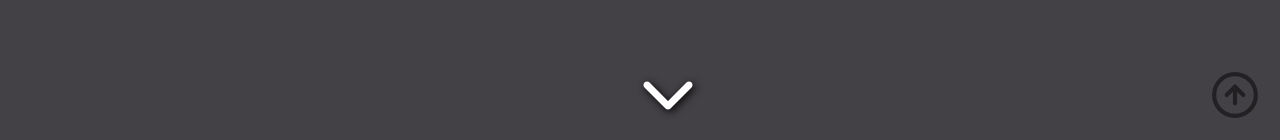
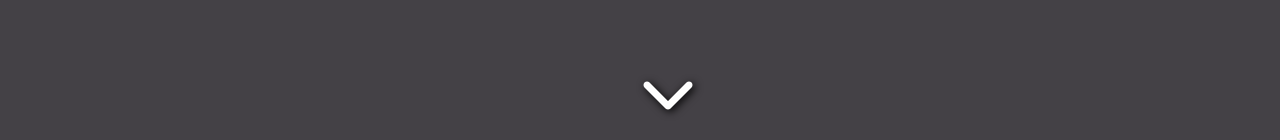
Before and after one commit to andrewbaldwin44/Personal_Page, a React (Create React App) app: page / in a window 1280 px wide. Shown: the part 660-800 px from the top of the page. Built offline with nearby package versions, Linux system fonts and the light colour scheme; a web font is replaced by a local one.

Commit message:
Fix initial scroll height

```diff
--- a/src/components/App.js
+++ b/src/components/App.js
@@ -42,7 +42,7 @@ function App({ projects, testimonials }) {
     <Router>
       <GlobalStyles />
       <NavBar />
-      {scrollHeight > 0 && (
+      {scrollHeight > NAVBAR_HEIGHT && (
         <StyledUpIcon
           onClick={handleScrollUp}
         />
--- a/src/components/ScrollHeightContext.js
+++ b/src/components/ScrollHeightContext.js
@@ -6,7 +6,7 @@ const { NAVBAR_HEIGHT } = PAGE_DIMENSIONS;
 export const ScrollHeightContext = createContext(null);
 
 export function ScrollHeightProvider({ children }) {
-  const [scrollHeight, setScrollHeight] = useState(0);
+  const [scrollHeight, setScrollHeight] = useState(NAVBAR_HEIGHT);
 
   const projectsSection = createRef();
   const testimonialsSection = createRef();
```
